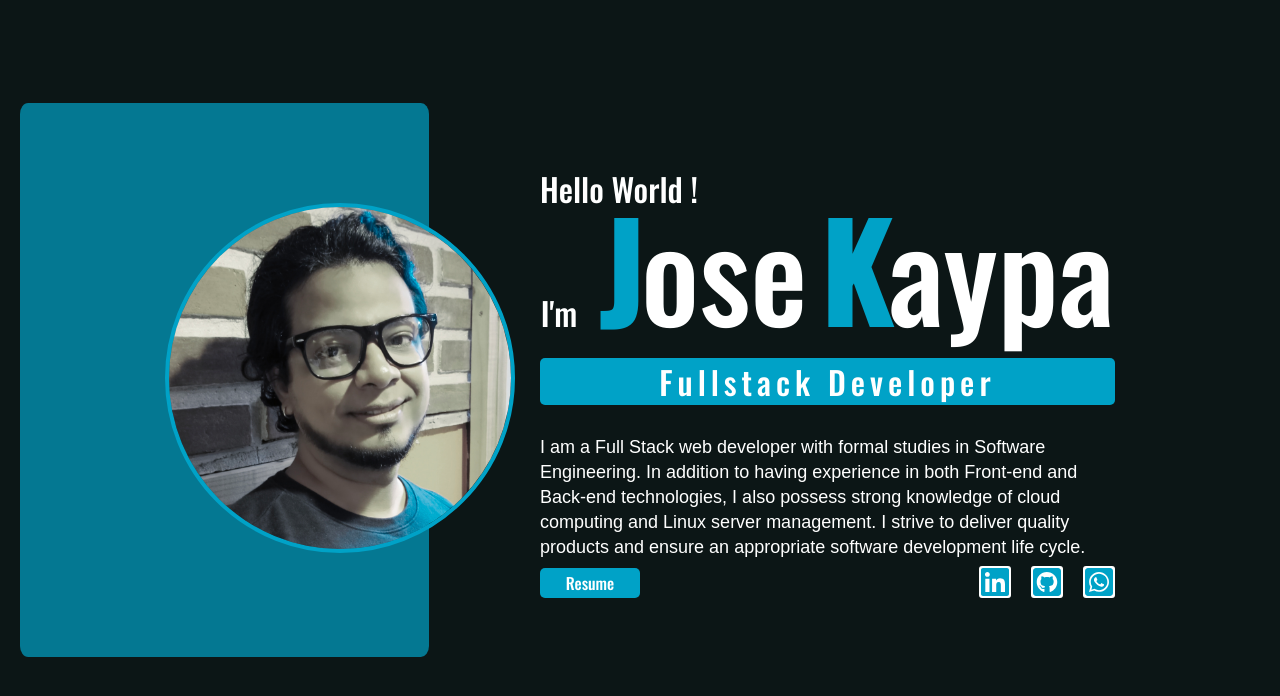
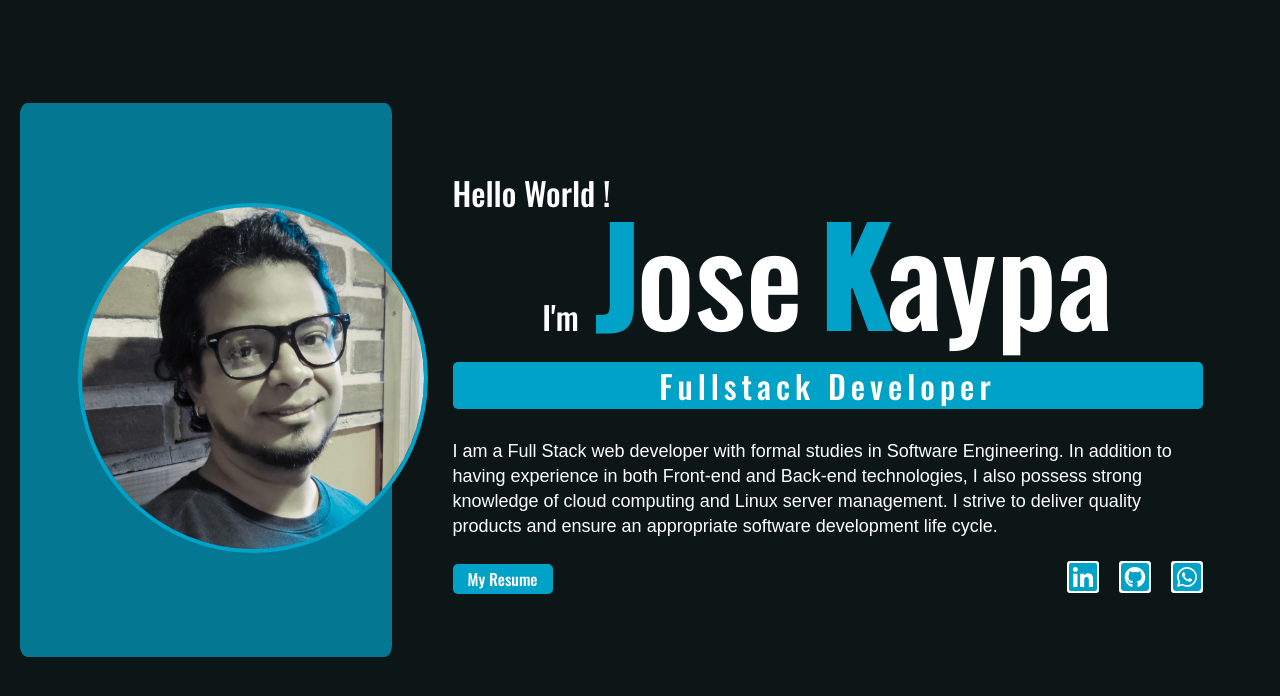
Before and after one commit to JKaypa/portfolio, a React (Vite) app: page / in a window 1280 px wide. Shown: the top 696 px of the page. Built offline with nearby package versions, Linux system fonts and the light colour scheme.

Commit message:
* refine spacing and responsive

```diff
--- a/src/components/Profile.tsx
+++ b/src/components/Profile.tsx
@@ -9,7 +9,6 @@ export default function Profile() {
   return (
     <section className="profile-section">
       <div></div>
-
       <picture>
         <img src={photo} alt="Jose Kaypa photography" className="photo" />
       </picture>
@@ -38,8 +37,10 @@ export default function Profile() {
             <a href={enResume} target="_blank" rel="noopener noreferrer" className="resume-english">
               English
             </a>
-            <a className="resume-spanish">Spanish</a>
-            <button className="resume-button">Resume</button>
+            <a href={enResume} target="_blank" rel="noopener noreferrer" className="resume-spanish">
+              Spanish
+            </a>
+            <button className="resume-button">My Resume</button>
           </div>
           <IconContext.Provider value={{ className: "profile-social_icon" }}>
             <div className="profile-social">
--- a/src/styles/profile.css
+++ b/src/styles/profile.css
@@ -23,14 +23,14 @@
   left: 0px;
   z-index: -4;
   background-color: var(--main-color);
-  width: 33%;
+  width: 30%;
   height: 77%;
   border-radius: 2%;
   opacity: 70%;
 }
 
 .inline > :nth-child(2) {
-  margin: 0 13px 0 22px;
+  margin-inline: 1rem;
 }
 
 .inline {
@@ -39,7 +39,7 @@
 }
 
 .profile-section article {
-  max-width: 575px;
+  max-width: 750px;
   font-size: 2rem;
 }
 
@@ -74,6 +74,7 @@
 }
 
 .profile-icons {
+  margin-top: 1rem;
   display: flex;
   align-items: center;
   justify-content: space-between;
```
